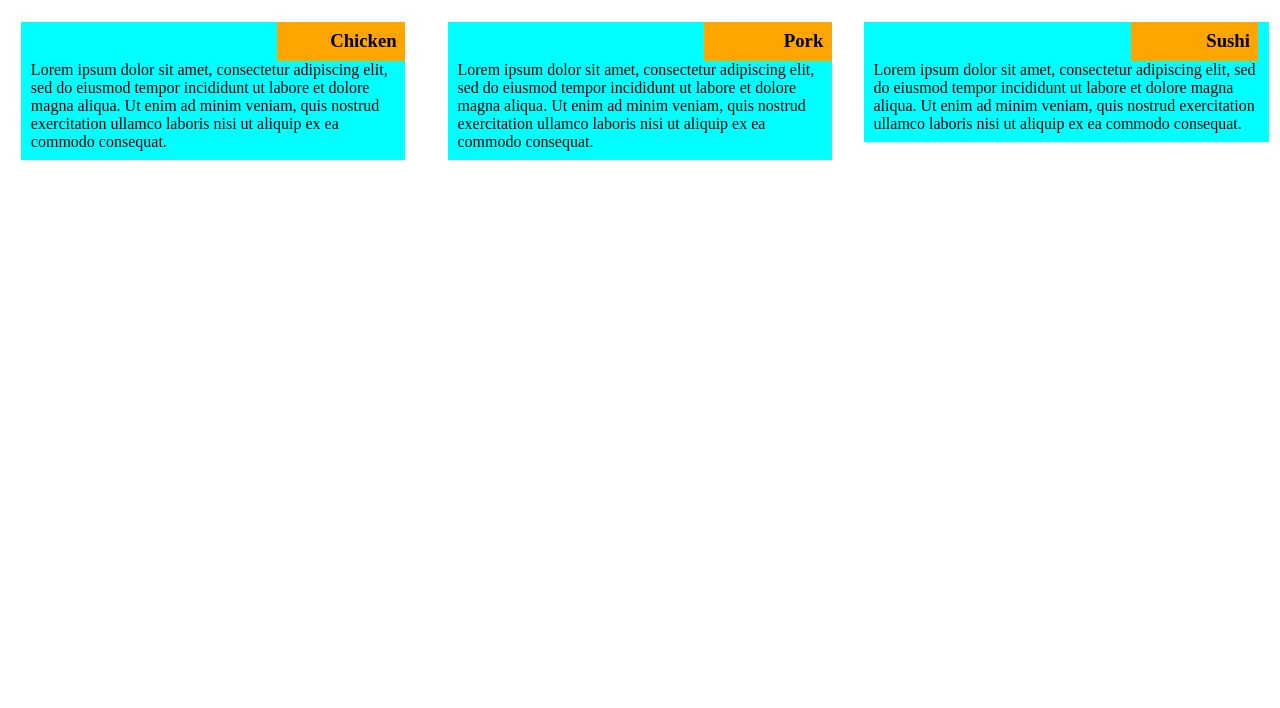
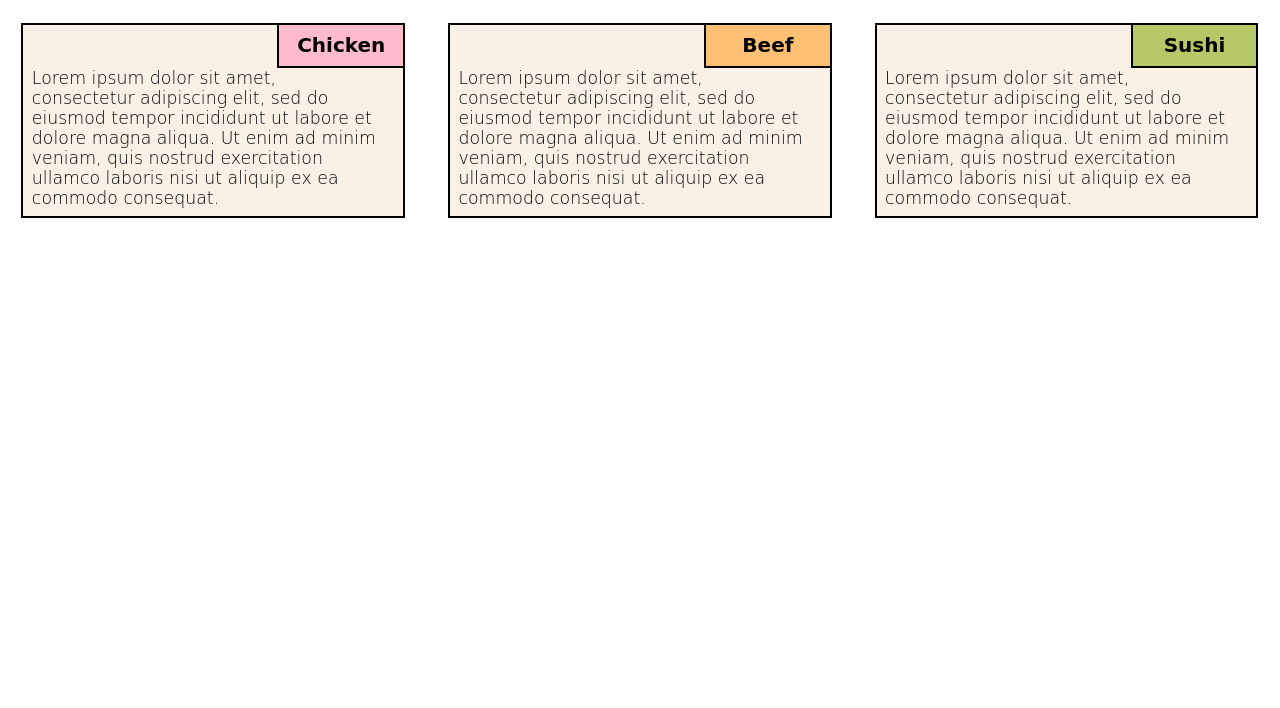
Before and after one commit to mahoberkedok01/coursera-test, a plain HTML site: page Index.html in a window 1280 px wide. Shown: the part 92-800 px from the top of the page. Drawn offline with Linux system fonts and the light colour scheme.

Commit message:
adding colors, editing margin and make code tidier.

```diff
--- a/Index.html
+++ b/Index.html
@@ -15,10 +15,11 @@
     <article class="col-lg-4 col-md-6 col-sm-12">
         <div class="box-0">
         </div>
-        <div class="box-title">
+        <div class="chicken box-title">
             <h3>Chicken</h3>
         </div>
-        <p class="box-menu">Lorem ipsum dolor sit amet, consectetur adipiscing elit, sed do eiusmod tempor incididunt ut
+        <p class="box-menu">Lorem ipsum dolor sit amet,<br>
+        consectetur adipiscing elit, sed do eiusmod tempor incididunt ut
         labore et dolore magna aliqua. Ut enim ad minim veniam, quis nostrud exercitation ullamco
         laboris nisi ut aliquip ex ea commodo consequat.</p>
     </article>
@@ -26,10 +27,11 @@
     <article class="col-lg-4 col-md-6 col-sm-12">
         <div class="box-0">
         </div>
-        <div class="box-title">
-            <h3>Pork</h3>
+        <div class="beef box-title">
+            <h3>Beef</h3>
         </div>
-        <p class="box-menu">Lorem ipsum dolor sit amet, consectetur adipiscing elit, sed do eiusmod tempor incididunt ut
+        <p class="box-menu">Lorem ipsum dolor sit amet,<br>
+        consectetur adipiscing elit, sed do eiusmod tempor incididunt ut
         labore et dolore magna aliqua. Ut enim ad minim veniam, quis nostrud exercitation ullamco
         laboris nisi ut aliquip ex ea commodo consequat.</p>
     </article>
@@ -37,10 +39,11 @@
     <article class="col-lg-4 col-md-12 col-sm-12">
         <div class="box-0">
         </div>
-        <div class="box-title">
+        <div class="sushi box-title box-title-medium box-title">
             <h3>Sushi</h3>
         </div>
-        <p class="box-menu box-menu-medium">Lorem ipsum dolor sit amet, consectetur adipiscing elit, sed do eiusmod tempor incididunt ut
+        <p class="box-menu sushi-box box-menu-small">Lorem ipsum dolor sit amet,<br>
+         consectetur adipiscing elit, sed do eiusmod tempor incididunt ut
         labore et dolore magna aliqua. Ut enim ad minim veniam, quis nostrud exercitation ullamco
         laboris nisi ut aliquip ex ea commodo consequat.</p>
     </article>
--- a/Mod2_Solution/Mod2_Solution.css
+++ b/Mod2_Solution/Mod2_Solution.css
@@ -4,9 +4,73 @@
   padding:0;
 }
 
+/* BASIC STYLE */
 header{
   text-align: center;
   padding: 3%;
+}
+
+h1{
+  font-family:'Comic Neue', cursive;
+  font-weight: bold;
+}
+
+h3{
+  font-family: 'Comic Neue', cursive;
+  font-weight: 600;
+  font-size: 15pt;
+}
+
+p{
+  font-family: 'Comic Neue', cursive;
+  font-weight: 200;
+  font-size: 13pt;
+}
+
+.box-menu{
+  margin-left: 5%;
+  width: 90%;
+  height: 100%;
+  padding: 0 2% 2% 2%;
+  background: #FAF1E6;
+  border-style: solid;
+  border-width: 2px;
+  border-color: black;
+}
+
+.box-0{
+  position: relative;
+  margin-left: 5%;
+  width: 60%;
+  float: left;
+  background: #FAF1E6;
+  border-style: solid;
+  border-width: 2px;
+  border-color: #FAF1E6;
+  opacity: 1%;
+}
+
+.box-title{
+  text-align: center;
+  position: relative;
+  width: 30%;
+  float: left;
+  padding: 2% 2% 2% 2%;
+  border-style: solid;
+  border-width: 2px;
+  border-color: black;
+}
+
+.chicken {
+  background: #FFBBCC;
+}
+
+.beef {
+  background: #FFC074;
+}
+
+.sushi {
+  background: #B6C867;
 }
 
 /* Simple Responsive Framework. */
@@ -56,17 +120,12 @@ header{
     .col-lg-12 {
       width: 100%;
     }
-  }
 
   .box-menu {
     margin-left: 5%;
     width: 90%;
     height: 100%;
     padding: 0 2% 2% 2%;
-    background-color: aqua;
-    border-style: solid;
-    border-width: 1px;
-    border-color: aqua;
   }
 
   .box-0{
@@ -74,20 +133,15 @@ header{
     margin-left: 5%;
     width: 60%;
     float: left;
-    background-color: aqua;
-    border-style: solid;
-    border-width: 2px;
-    border-color: aqua;
   }
 
   .box-title{
-    text-align: right;
     position: relative;
     width: 30%;
     float: left;
     padding: 2% 2% 2% 2%;
-    background-color: orange;
   }
+}
 
   /********** Medium devices only **********/
   @media (min-width: 768px) and (max-width: 991px) {
@@ -129,19 +183,17 @@ header{
       width: 91.66%;
     }
     .col-md-12 {
-      width: 100%;
+      margin-top: 3%;
+      margin-left: 2.5%;
+      width: 95%;
     }
-  }
 
   .box-menu-medium {
-    margin-left: 2.5%;
-    width: 95%;
+    margin-left: 5%;
+    width: 90%;
     height: 100%;
     padding: 0 2% 2% 2%;
-    background-color: aqua;
-    border-style: solid;
-    border-width: 1px;
-    border-color: aqua;
+
   }
 
   .box-0{
@@ -149,24 +201,28 @@ header{
     margin-left: 5%;
     width: 60%;
     float: left;
-    background-color: aqua;
-    border-style: solid;
-    border-width: 2px;
-    border-color: aqua;
+
   }
 
-  .box-title{
-    text-align: right;
+  .box-title-medium{
     position: relative;
-    width: 30%;
+    width: 35%;
     float: left;
     padding: 2% 2% 2% 2%;
-    background-color: orange;
   }
 
+  .sushi-box{
+    margin-left:0%;
+    width: 100%;
+    height: 100%;
+    padding: 0 2% 2% 2%;
+
+  }
+}
     /********** Small devices only **********/
-    @media (max-width: 767px) {
+    @media (max-width: 766px) {
         .col-sm-1, .col-sm-2, .col-sm-3, .col-sm-4, .col-sm-5, .col-sm-6, .col-sm-7, .col-sm-8, .col-sm-9, .col-sm-10, .col-sm-11, .col-sm-12 {
+          margin-top : 3%;
           float: left;
           border: 0px solid green;
         }
@@ -206,17 +262,12 @@ header{
         .col-sm-12 {
           width: 100%;
         }
-      }
 
     .box-menu-small{
     margin-left: 5%;
     width: 90%;
     height: 100%;
     padding: 0 2% 2% 2%;
-    background-color: aqua;
-    border-style: solid;
-    border-width: 1px;
-    border-color: aqua;
   }
 
   .box-0{
@@ -224,17 +275,12 @@ header{
     margin-left: 5%;
     width: 60%;
     float: left;
-    background-color: aqua;
-    border-style: solid;
-    border-width: 2px;
-    border-color: aqua;
   }
 
   .box-title{
-    text-align: right;
     position: relative;
     width: 30%;
     float: left;
     padding: 2% 2% 2% 2%;
-    background-color: orange;
-  }3
+  }
+}
```
